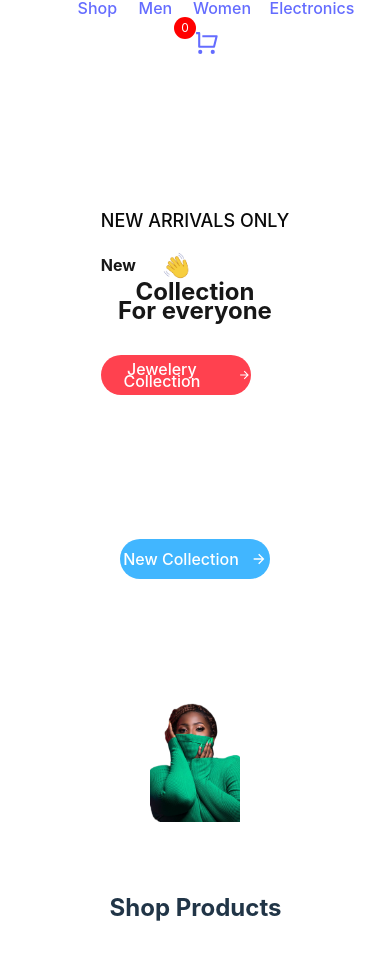
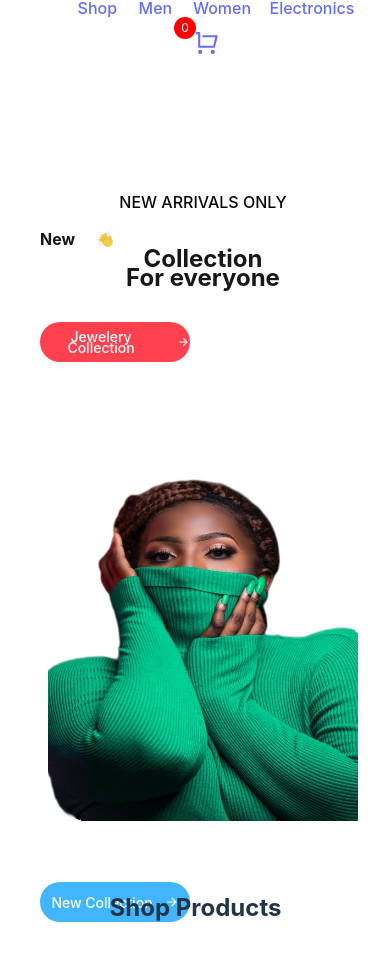
Before and after one commit to Ian-Ndungu/The-Shoppey, a React (Vite) app: page / in a window 390 px wide. Shown: the part 155-1135 px from the top of the page. Built offline with nearby package versions, Linux system fonts and the light colour scheme; no server answers.

Commit message:
added the mobile view

```diff
--- a/src/App.css
+++ b/src/App.css
@@ -66,35 +66,32 @@
   }
 
   .hero {
-    display: flex;
     flex-direction: column;
-    align-items: center;
-    text-align: center;
+    height: 90px;
   }
 
-  .hero-left {
-    padding: 20px;
+  .hero-left,
+  .hero-right,
+  .new-collection {
+    width: 100%;
+    padding: 8px; /* Adjust the padding as needed */
   }
 
-  .hero-left h2 {
-    font-size: 18px;
-  }
-
+  .hero-left h2,
   .hero-hand-icon p {
     font-size: 16px;
   }
 
-  .hero-latest-btn,
-  .new-collection-btn {
-    font-size: 16px;
+  .hero-hand-icon img {
+    max-width: 30px; /* Adjust the max-width as needed */
   }
 
   .hero-right img {
-    max-width: 180%;
-    height: auto;
-    display: block;
-    margin: 0 auto;
+    margin-top: -80px; /* Adjust the margin-top as needed */
+    height: 390px;
+
   }
+
 
 .about-container {
   flex-direction: column;
--- a/src/Hero/hero.jsx
+++ b/src/Hero/hero.jsx
@@ -27,15 +27,15 @@ function Hero() {
                 <RiArrowRightLine />
             </Link>
         </div>
+        <div className="hero-right">
+            <img src={heroImage} alt='heroImage' />
+        </div>
         <div className='new-collection'>
         <Link to="/new collection" className="new-collection-btn">
                 <div>New Collection</div>
                 <RiArrowRightLine />
             </Link>
         </div>
-        <div className="hero-right">
-            <img src={heroImage} alt='heroImage' />
-        </div>
     </div>
   )
 }
```
